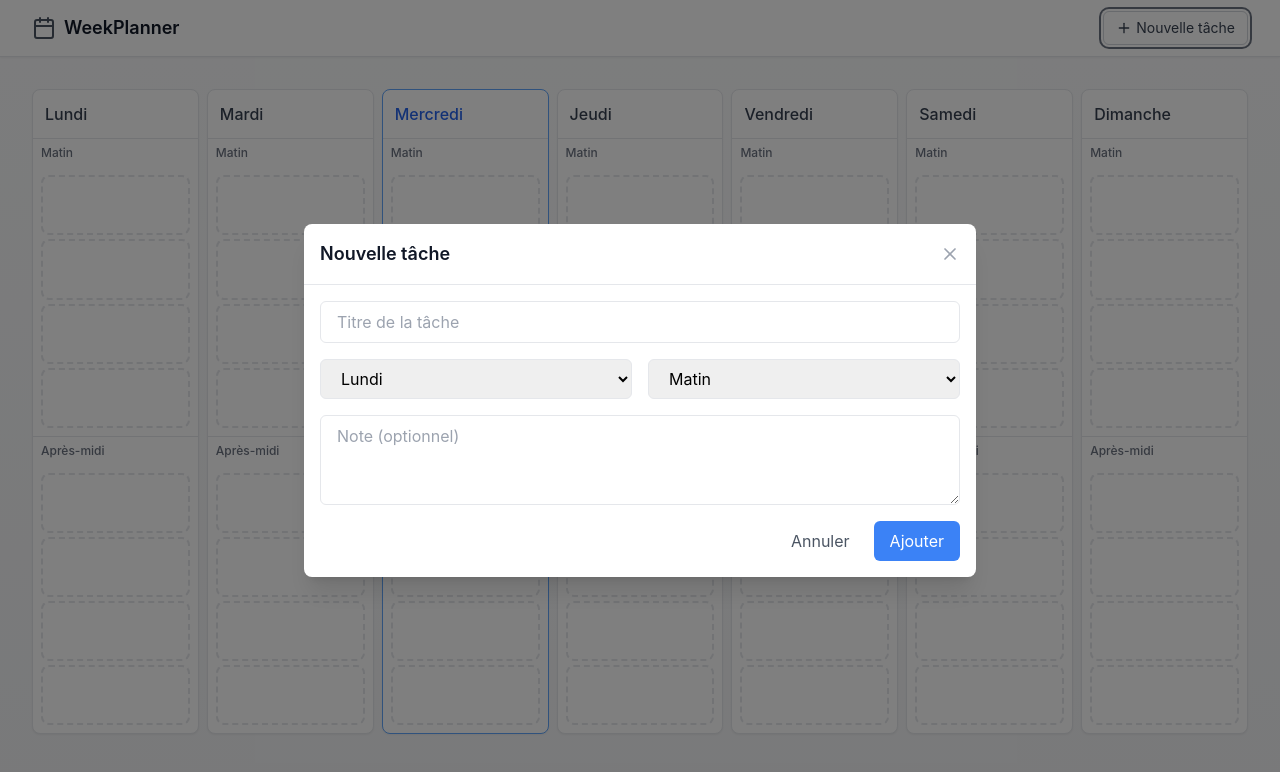
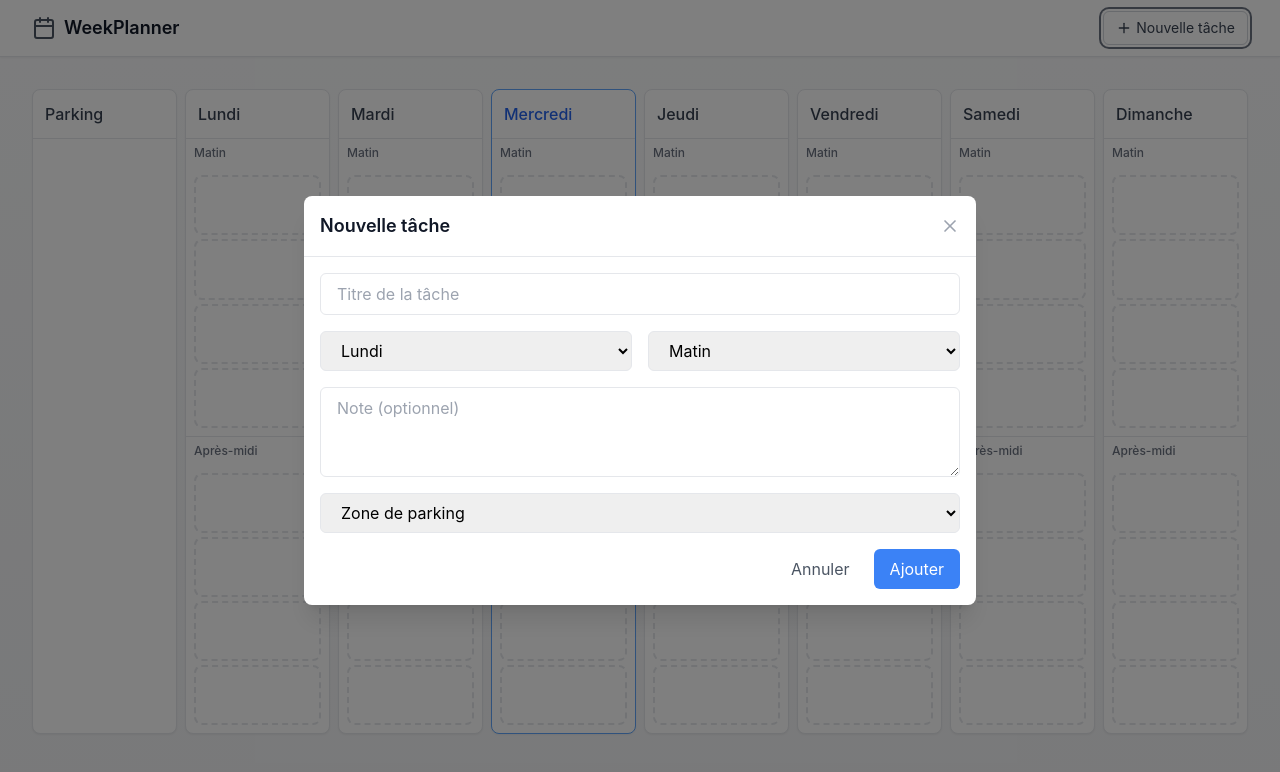
Before and after one commit to ThibaultG94/week-planner-react, a React (Vite) app: page / in a window 1280 px wide. Both pictures are taken after a click on the button "Nouvelle tâche". Shown: the top 772 px of the page. Built offline with nearby package versions, Linux system fonts and the light colour scheme.

Commit message:
Ajout de la zone de parking avec gestion des tâches stationnées. Refactorisation de TimeBlock et DayColumn pour intégrer la nouvelle structure de localisation des tâches. Mise à jour de WeekView pour permettre le déplacement des tâches vers la zone de parking.

```diff
--- /dev/null
+++ b/src/components/ParkingZone/ParkedTaskList.jsx
@@ -0,0 +1,15 @@
+import TaskCard from "../common/TaskCard";
+
+const ParkedTaskList = ({ tasks }) => {
+  return (
+    <div className="p-2 space-y-2">
+      {tasks.map((task) => (
+        <div key={task.id} className="h-[60px]">
+          <TaskCard task={task} />
+        </div>
+      ))}
+    </div>
+  );
+};
+
+export default ParkedTaskList;
--- /dev/null
+++ b/src/components/ParkingZone/ParkingZone.jsx
@@ -0,0 +1,34 @@
+import { useDroppable } from "@dnd-kit/core";
+import { useTaskContext } from "../../contexts/TaskContext";
+import ParkedTaskList from "./ParkedTaskList";
+
+const ParkingZone = () => {
+  const { parkedTasks } = useTaskContext();
+
+  const { setNodeRef, isOver } = useDroppable({
+    id: "parking-zone",
+    data: {
+      type: "parking",
+      accepts: ["task"],
+    },
+  });
+
+  return (
+    <div
+      ref={setNodeRef}
+      className={`h-full flex flex-col border ${
+        isOver ? "border-blue-400" : "border-gray-200"
+      } bg-white rounded-lg shadow-sm`}
+    >
+      <div className="h-8 flex items-center px-3 py-6 border-b">
+        <h2 className="font-medium text-gray-700">Parking</h2>
+      </div>
+
+      <div className="flex-1 overflow-y-auto">
+        <ParkedTaskList tasks={parkedTasks} />
+      </div>
+    </div>
+  );
+};
+
+export default ParkingZone;
--- a/src/components/TaskForm.jsx
+++ b/src/components/TaskForm.jsx
@@ -1,23 +1,24 @@
-import React, { useState, useEffect } from 'react';
-import { DAYS_OF_WEEK } from '../utils/constants';
-import { Plus, X, AlertCircle } from 'lucide-react';
-import { validateTask, hasErrors } from '../utils/validation';
+import React, { useState, useEffect } from "react";
+import { DAYS_OF_WEEK } from "../utils/constants";
+import { Plus, X, AlertCircle } from "lucide-react";
+import { validateTask, hasErrors } from "../utils/validation";
 
 const TaskForm = ({
   onSubmit,
   initialTask = null,
   onCancel,
   preselectedDay,
-  preselectedPeriod
+  preselectedPeriod,
 }) => {
   // Initialiser l'état avec les valeurs préselectionnées si disponibles
   const [task, setTask] = useState({
-    title: '',
+    title: "",
+    locationType: preselectedDay ? "week" : "parking",
     day: preselectedDay || DAYS_OF_WEEK[0],
-    period: preselectedPeriod || 'morning',
-    note: '',
+    period: preselectedPeriod || "morning",
+    note: "",
     completed: false,
-    id: null
+    id: null,
   });
 
   const [errors, setErrors] = useState({});
@@ -28,10 +29,10 @@ const TaskForm = ({
       setTask(initialTask);
     } else if (preselectedDay || preselectedPeriod) {
       // Mettre à jour si on reçoit de nouvelles valeurs préselectionnées
-      setTask(current => ({
+      setTask((current) => ({
         ...current,
         day: preselectedDay || current.day,
-        period: preselectedPeriod || current.period
+        period: preselectedPeriod || current.period,
       }));
     }
   }, [initialTask, preselectedDay, preselectedPeriod]);
@@ -63,7 +64,7 @@ const TaskForm = ({
             onChange={(e) => setTask({ ...task, title: e.target.value })}
             placeholder="Titre de la tâche"
             className={`w-full px-4 py-2 rounded-md border ${
-              errors.title ? 'border-red-400' : 'border-gray-200'
+              errors.title ? "border-red-400" : "border-gray-200"
             }`}
           />
           {errors.title && (
@@ -77,8 +78,10 @@ const TaskForm = ({
             onChange={(e) => setTask({ ...task, day: e.target.value })}
             className="px-4 py-2 rounded-md border border-gray-200"
           >
-            {DAYS_OF_WEEK.map(day => (
-              <option key={day} value={day}>{day}</option>
+            {DAYS_OF_WEEK.map((day) => (
+              <option key={day} value={day}>
+                {day}
+              </option>
             ))}
           </select>
 
@@ -101,6 +104,42 @@ const TaskForm = ({
         />
       </div>
 
+      <div className="space-y-4">
+        <select
+          value={task.locationType}
+          onChange={(e) => setTask({ ...task, locationType: e.target.value })}
+          className="w-full px-4 py-2 rounded-md border border-gray-200"
+        >
+          <option value="parking">Zone de parking</option>
+          <option value="week">Planning hebdomadaire</option>
+        </select>
+
+        {task.locationType === "week" && (
+          <div className="grid grid-cols-2 gap-4">
+            <select
+              value={task.day}
+              onChange={(e) => setTask({ ...task, day: e.target.value })}
+              className="px-4 py-2 rounded-md border border-gray-200"
+            >
+              {DAYS_OF_WEEK.map((day) => (
+                <option key={day} value={day}>
+                  {day}
+                </option>
+              ))}
+            </select>
+
+            <select
+              value={task.period}
+              onChange={(e) => setTask({ ...task, period: e.target.value })}
+              className="px-4 py-2 rounded-md border border-gray-200"
+            >
+              <option value="morning">Matin</option>
+              <option value="afternoon">Après-midi</option>
+            </select>
+          </div>
+        )}
+      </div>
+
       <div className="flex justify-end gap-2">
         {onCancel && (
           <button
@@ -115,11 +154,11 @@ const TaskForm = ({
         <button
           type="submit"
           className={`px-4 py-2 bg-blue-500 text-white rounded-md hover:bg-blue-600 ${
-            isSubmitting ? 'opacity-50 cursor-not-allowed' : ''
+            isSubmitting ? "opacity-50 cursor-not-allowed" : ""
           }`}
           disabled={isSubmitting}
         >
-          {isSubmitting ? 'En cours...' : 'Ajouter'}
+          {isSubmitting ? "En cours..." : "Ajouter"}
         </button>
       </div>
     </form>
--- a/src/components/WeekView.jsx
+++ b/src/components/WeekView.jsx
@@ -13,12 +13,13 @@ import { DAYS_OF_WEEK } from "../utils/constants";
 import { useTaskContext } from "../contexts/TaskContext";
 import DayColumn from "./DayColumn";
 import TaskCard from "./common/TaskCard";
+import ParkingZone from "./ParkingZone/ParkingZone";
 
 const WeekView = ({ onAddTask }) => {
   // États
   const [activeId, setActiveId] = useState(null);
   const [activeTask, setActiveTask] = useState(null);
-  const { tasks, moveTask } = useTaskContext();
+  const { tasks, moveTask, parkedTasks } = useTaskContext();
 
   // Configuration des sensors avec des contraintes d'activation
   const sensors = useSensors(
@@ -49,10 +50,17 @@ const WeekView = ({ onAddTask }) => {
   const handleDragOver = (event) => {
     const { active, over } = event;
 
-    // Vérification de sécurité : si pas de over ou format invalide, annuler
-    if (!over || !over.id || typeof over.id !== "string") {
-      setActiveId(null);
-      setActiveTask(null);
+    // Sécurité : si pas de over ou format invalide, annuler
+    if (!over?.id) {
+      return;
+    }
+
+    // Si on déplace vers la zone de parking
+    if (over.id === "parking-zone") {
+      moveTask(active.id, {
+        type: "parking",
+        position: parkedTasks.length, // À la fin de la liste
+      });
       return;
     }
 
@@ -75,8 +83,20 @@ const WeekView = ({ onAddTask }) => {
         return;
       }
 
+      const position = parseInt(targetPosition);
+      // Vérification de position uniquement pour le type 'week'
+      if (position < 0 || position > 3) {
+        console.warn("Invalid position attempted:", position);
+        return;
+      }
+
       // Si toutes les vérifications passent, effectuer le déplacement
-      moveTask(active.id, targetDay, targetPeriod, parseInt(targetPosition));
+      moveTask(active.id, {
+        type: "week",
+        day: targetDay,
+        period: targetPeriod,
+        position: parseInt(targetPosition),
+      });
     } catch (error) {
       console.error("Error during drag end:", error);
     } finally {
@@ -115,32 +135,25 @@ const WeekView = ({ onAddTask }) => {
         collisionDetection={closestCenter}
         modifiers={[customModifier]}
       >
-        <div className="grid grid-cols-7 gap-2 h-full">
+        <div className="grid grid-cols-8 gap-2 h-full">
+          {" "}
+          {/* Modifié de 7 à 8 colonnes */}
+          <ParkingZone />
           {DAYS_OF_WEEK.map((day) => (
             <DayColumn
               key={day}
               day={day}
-              tasks={tasks.filter((task) => task.day === day)}
+              tasks={tasks.filter(
+                (task) =>
+                  task.location.type === "week" && task.location.day === day
+              )}
               onAddTask={onAddTask}
               activeId={activeId}
             />
           ))}
         </div>
 
-        {/* Overlay qui suit le curseur pendant le drag */}
-        <DragOverlay>
-          {activeTask ? (
-            <div
-              style={{
-                width: "200px",
-                transform: "rotate(3deg)",
-                cursor: "grabbing",
-              }}
-            >
-              <TaskCard task={activeTask} isDragging={true} />
-            </div>
-          ) : null}
-        </DragOverlay>
+        <DragOverlay>{/* ... code existant ... */}</DragOverlay>
       </DndContext>
     </div>
   );
--- a/src/components/common/TimeBlock.jsx
+++ b/src/components/common/TimeBlock.jsx
@@ -25,8 +25,8 @@ const TimeBlock = React.memo(
 
       // Associer les tâches aux slots correspondants
       tasks.forEach((task) => {
-        if (task.position < maxTasks) {
-          emptySlots[task.position].task = task;
+        if (task.location.position < maxTasks) {
+          emptySlots[task.location.position].task = task;
         }
       });
 
--- a/src/contexts/TaskContext.jsx
+++ b/src/contexts/TaskContext.jsx
@@ -1,6 +1,6 @@
-import { createContext, useContext, useCallback, useState } from 'react';
-import useLocalStorage from '../hooks/useLocalStorage';
-import { STORAGE_KEY } from '../utils/constants';
+import { createContext, useContext, useCallback, useState } from "react";
+import useLocalStorage from "../hooks/useLocalStorage";
+import { STORAGE_KEY } from "../utils/constants";
 
 const TaskContext = createContext(null);
 
@@ -9,43 +9,75 @@ export function TaskProvider({ children }) {
   const [isFormOpen, setIsFormOpen] = useState(false);
   const [editingTask, setEditingTask] = useState(null);
 
-  const addTask = useCallback((newTask) => {
+  const getParkedTasks = useCallback(() => {
+    return tasks.filter((task) => task.location.type === "parking");
+  }, [tasks]);
+
+  const getWeekTasks = useCallback(() => {
+    return tasks.filter((task) => task.location.type === "week");
+  }, [tasks]);
+
+  const addTask = useCallback(
+    (newTask, locationType = "week") => {
       const completeTask = {
         ...newTask,
         id: Date.now(),
         completed: false,
-      position: tasks.filter(t => t.day === newTask.day && t.period === newTask.period).length
+        location:
+          locationType === "week"
+            ? {
+                type: "week",
+                day: newTask.day,
+                period: newTask.period,
+                position: tasks.filter(
+                  (t) =>
+                    t.location.type === "week" &&
+                    t.location.day === newTask.day &&
+                    t.location.period === newTask.period
+                ).length,
+              }
+            : {
+                type: "parking",
+                position: getParkedTasks().length,
+              },
       };
-    setTasks(currentTasks => [...currentTasks, completeTask]);
-    setIsFormOpen(false);
-    setEditingTask(null);
-  }, [setTasks, tasks]);
+      setTasks((currentTasks) => [...currentTasks, completeTask]);
+    },
+    [tasks, getParkedTasks]
+  );
 
   const editTask = useCallback((task) => {
-    console.log('Editing task:', task);
+    console.log("Editing task:", task);
     setEditingTask(task);
     setIsFormOpen(true);
   }, []);
 
-  const updateTask = useCallback((taskId, updates) => {
-    console.log('Updating task:', taskId, updates);
-    setTasks(currentTasks =>
-      currentTasks.map(task =>
+  const updateTask = useCallback(
+    (taskId, updates) => {
+      console.log("Updating task:", taskId, updates);
+      setTasks((currentTasks) =>
+        currentTasks.map((task) =>
           task.id === taskId ? { ...task, ...updates } : task
         )
       );
       setIsFormOpen(false);
       setEditingTask(null);
-  }, [setTasks]);
+    },
+    [setTasks]
+  );
 
-  const deleteTask = useCallback((taskId) => {
-    setTasks(currentTasks => {
-      const updatedTasks = currentTasks.filter(task => task.id !== taskId);
+  const deleteTask = useCallback(
+    (taskId) => {
+      setTasks((currentTasks) => {
+        const updatedTasks = currentTasks.filter((task) => task.id !== taskId);
         // Réorganiser les positions des tâches restantes
-      const taskToDelete = currentTasks.find(t => t.id === taskId);
+        const taskToDelete = currentTasks.find((t) => t.id === taskId);
         if (taskToDelete) {
           const samePeriodTasks = updatedTasks
-          .filter(t => t.day === taskToDelete.day && t.period === taskToDelete.period)
+            .filter(
+              (t) =>
+                t.day === taskToDelete.day && t.period === taskToDelete.period
+            )
             .sort((a, b) => a.position - b.position);
 
           samePeriodTasks.forEach((task, index) => {
@@ -54,34 +86,88 @@ export function TaskProvider({ children }) {
         }
         return updatedTasks;
       });
-  }, [setTasks]);
+    },
+    [setTasks]
+  );
 
-  const toggleTaskComplete = useCallback((taskId) => {
-    setTasks(currentTasks =>
-      currentTasks.map(task =>
+  const toggleTaskComplete = useCallback(
+    (taskId) => {
+      setTasks((currentTasks) =>
+        currentTasks.map((task) =>
           task.id === taskId ? { ...task, completed: !task.completed } : task
         )
       );
-  }, [setTasks]);
+    },
+    [setTasks]
+  );
 
-  const moveTask = useCallback((taskId, targetDay, targetPeriod, targetPosition) => {
-    setTasks(currentTasks => {
-      const taskToMove = currentTasks.find(task => task.id === taskId);
+  const moveTask = useCallback(
+    (taskId, newLocation) => {
+      console.log("Moving task to:", newLocation);
+      setTasks((currentTasks) => {
+        const taskToMove = currentTasks.find((task) => task.id === taskId);
         if (!taskToMove) return currentTasks;
 
-      return currentTasks.map(task => {
+        // Calculer la nouvelle position en fonction du type de destination
+        let position = 0;
+        if (newLocation.type === "parking") {
+          position = getParkedTasks().length;
+        } else {
+          position = currentTasks.filter(
+            (task) =>
+              task.location.type === "week" &&
+              task.location.day === newLocation.day &&
+              task.location.period === newLocation.period
+          ).length;
+        }
+
+        return currentTasks.map((task) => {
           if (task.id === taskId) {
             return {
               ...task,
-            day: targetDay,
-            period: targetPeriod,
-            position: targetPosition
+              location: {
+                ...newLocation,
+                position,
+              },
             };
           }
           return task;
         });
       });
-  }, [setTasks]);
+    },
+    [getParkedTasks]
+  );
+
+  const reorderTasks = useCallback((locationData) => {
+    setTasks((currentTasks) => {
+      const tasksInLocation = currentTasks.filter((task) => {
+        if (locationData.type === "parking") {
+          return task.location.type === "parking";
+        }
+        return (
+          task.location.type === "week" &&
+          task.location.day === locationData.day &&
+          task.location.period === locationData.period
+        );
+      });
+
+      // Réorganiser les positions
+      tasksInLocation.sort((a, b) => a.location.position - b.location.position);
+      const updatedTasks = tasksInLocation.map((task, index) => ({
+        ...task,
+        location: {
+          ...task.location,
+          position: index,
+        },
+      }));
+
+      // Mettre à jour uniquement les tâches concernées
+      return currentTasks.map((task) => {
+        const updatedTask = updatedTasks.find((t) => t.id === task.id);
+        return updatedTask || task;
+      });
+    });
+  }, []);
 
   // Gestion du formulaire
   const openTaskForm = useCallback(() => {
@@ -100,6 +186,9 @@ export function TaskProvider({ children }) {
     isFormOpen,
     editingTask,
 
+    parkedTasks: getParkedTasks(),
+    weekTasks: getWeekTasks(),
+
     // Actions tâches
     addTask,
     editTask,
@@ -110,20 +199,16 @@ export function TaskProvider({ children }) {
 
     // Actions formulaire
     openTaskForm,
-    closeTaskForm
+    closeTaskForm,
   };
 
-  return (
-    <TaskContext.Provider value={value}>
-      {children}
-    </TaskContext.Provider>
-  );
+  return <TaskContext.Provider value={value}>{children}</TaskContext.Provider>;
 }
 
 export function useTaskContext() {
   const context = useContext(TaskContext);
   if (context === null) {
-    throw new Error('useTaskContext must be used within a TaskProvider');
+    throw new Error("useTaskContext must be used within a TaskProvider");
   }
   return context;
 }
```
Also changed, not shown: src/components/DayColumn.jsx (+29 -21 lines), src/types/task.js (added, +16 -0 lines). Lines whose indentation alone changed are shown as unchanged.
